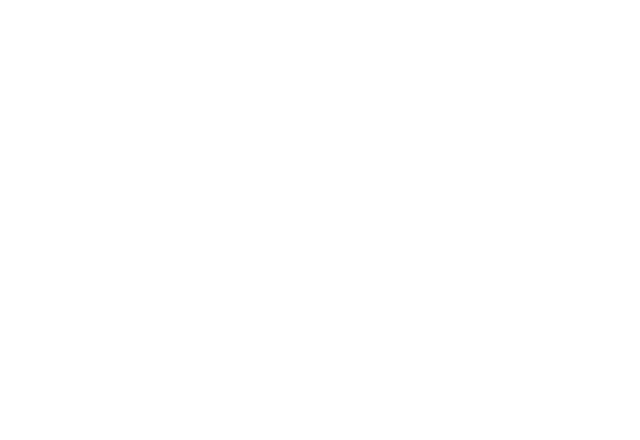
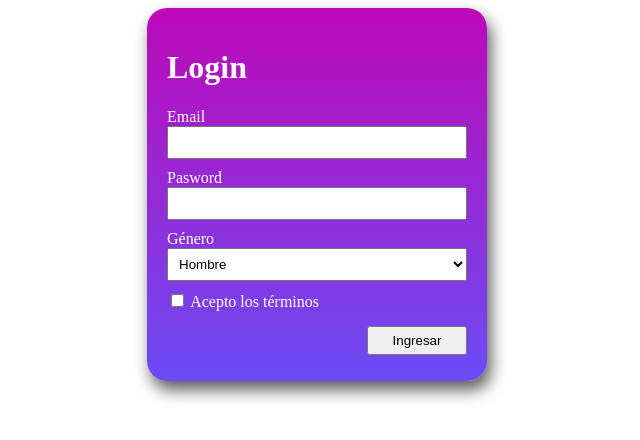
Before and after one commit to felipefalla/aspirantes-mir-html-y-css, a plain HTML site: page ejercicio2-html-y-css/index.html in a window 1280 px wide. Shown: the whole page, without its empty margins (323-963 px from the left). Drawn offline with Linux system fonts and the light colour scheme.

Commit message:
Implementa el formulario del ejercicio de html

```diff
--- a/ejercicio2-html-y-css/index.html
+++ b/ejercicio2-html-y-css/index.html
@@ -5,9 +5,40 @@
     <meta http-equiv="X-UA-Compatible" content="IE=edge">
     <meta name="viewport" content="width=device-width, initial-scale=1.0">
     <title>Login</title>
-    <link rel="stylesheet" href="styles.CSS">
+    <link rel="stylesheet" href="styles.css">
 </head>
 <body>
+    <form class="formulario">
+        <h1>Login</h1>
 
+        <div class="container">
+            <label for="email">Email</label>
+            <input class="input" type="email" id="email"/>
+        </div>
+
+        <div class="container">
+            <label>Pasword</label>
+            <input class="input" type="password" id="password"/>
+        </div>
+
+        <div class="container">
+            <label>Género</label>
+            <select class="input" id="Genero">
+                <option value="Hombre">Hombre</option>
+                <option value="Mujer">Mujer</option>
+            </select>
+        </div>
+
+        <div class="container">
+            <input type="checkbox" id="checkbox"/>
+            <label>Acepto los términos</label>
+        </div>
+
+        <div class="container">
+            <button type="submit">
+                Ingresar
+            </button>
+        </div>
+    </form>
 </body>
 </html>
--- a/ejercicio2-html-y-css/styles.css
+++ b/ejercicio2-html-y-css/styles.css
@@ -0,0 +1,47 @@
+.formulario {
+    width: 300px;
+    border-radius: 20px;
+    margin: 0 auto;
+    background: linear-gradient(#bd09b7, #6b4cf5);
+    min-height: 300px;
+    color: white;
+    padding: 20px;
+    box-shadow: 4px 9px 16px 0px rgba(0, 0, 0, 0.638);
+}
+
+.input {
+    padding: 7px;
+    width: 100%;
+}
+
+input{box-sizing:border-box}
+
+button {
+    padding-left: 15px;
+    padding-right: 15px;
+    padding-top: 5px;
+    padding-bottom: 5px;
+    color: black;
+    position: absolute;
+    right: 0;
+    width: 100px;
+}
+
+.container {
+    width: 100%;
+    margin-bottom: 10px;
+    position: relative;
+    min-height: 25px;
+}
+
+@media (max-width: 500px) {
+    .form {
+      width: 100%;
+    }
+  }
+
+  @media (min-width: 500px) {
+    .form {
+      width: 300px;
+    }
+  }
```
